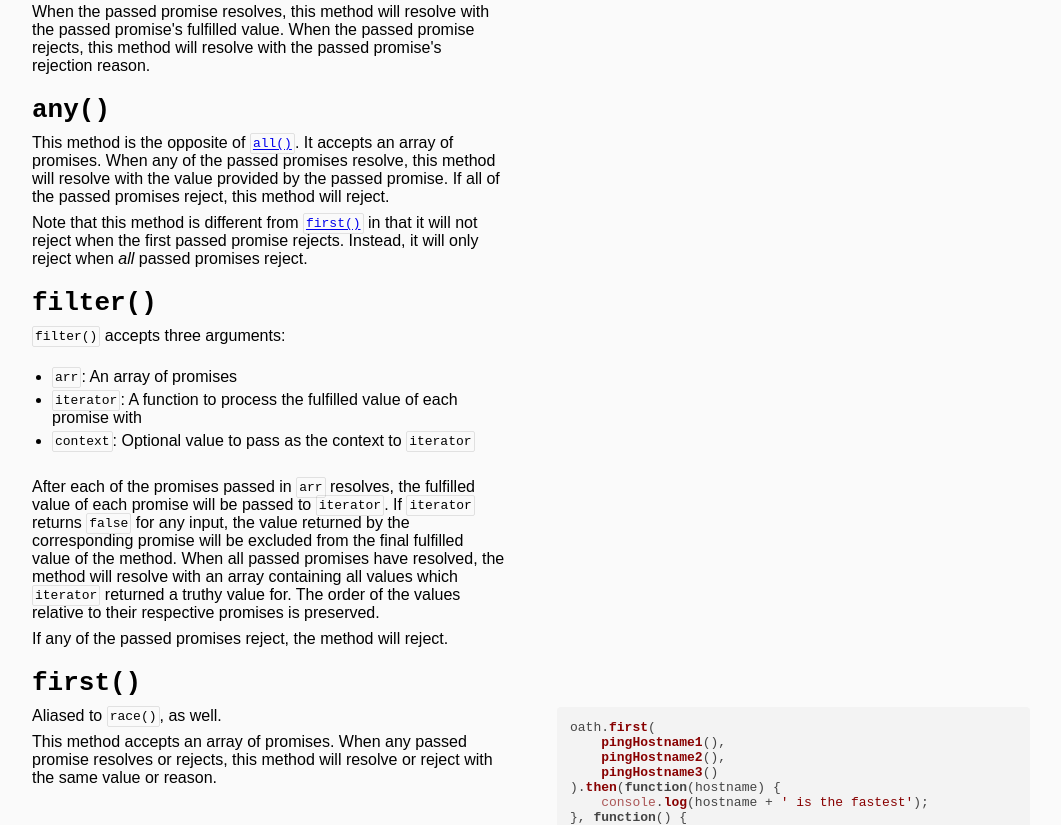
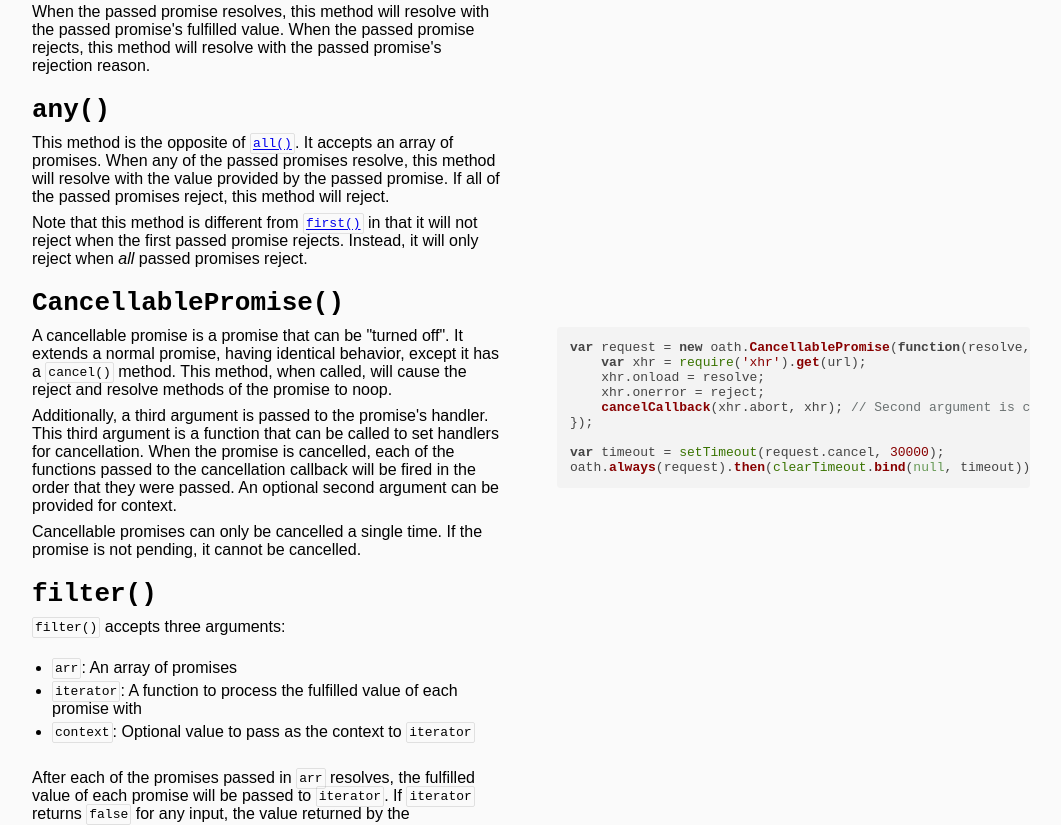
Before and after one commit to mattbasta/oath, a plain HTML site: page index.html in a window 1280 px wide. Shown: the part 1363-2188 px from the top of the page, without its empty margins (183-1244 px from the left). Drawn offline with nearby package versions, Linux system fonts and the light colour scheme.

Commit message:
Cancellable promises

```diff
--- a/index.html
+++ b/index.html
@@ -115,6 +115,7 @@ li code {
           <li><a href="#all">all()</a></li>
           <li><a href="#always">always()</a></li>
           <li><a href="#any">any()</a></li>
+          <li><a href="#CancellablePromise">CancellablePromise()</a></li>
           <li><a href="#filter">filter()</a></li>
           <li><a href="#first">first()</a></li>
           <li><a href="#ignore">ignore()</a></li>
@@ -175,6 +176,25 @@ li code {
     <p>This method is the opposite of <a href="#all"><code>all()</code></a>. It accepts an array of promises. When any of the passed promises resolve, this method will resolve with the value provided by the passed promise. If all of the passed promises reject, this method will reject.</p>
 
     <p>Note that this method is different from <a href="#first"><code>first()</code></a> in that it will not reject when the first passed promise rejects. Instead, it will only reject when <em>all</em> passed promises reject.</p>
+
+
+    <h3 id="CancellablePromise"><code>CancellablePromise()</code></h3>
+
+    <pre><code class="js">var request = new oath.CancellablePromise(function(resolve, reject, cancelCallback) {
+    var xhr = require('xhr').get(url);
+    xhr.onload = resolve;
+    xhr.onerror = reject;
+    cancelCallback(xhr.abort, xhr); // Second argument is context
+});
+
+var timeout = setTimeout(request.cancel, 30000);
+oath.always(request).then(clearTimeout.bind(null, timeout));</code></pre>
+
+    <p>A cancellable promise is a promise that can be "turned off". It extends a normal promise, having identical behavior, except it has a <code>cancel()</code> method. This method, when called, will cause the reject and resolve methods of the promise to noop.</p>
+
+    <p>Additionally, a third argument is passed to the promise's handler. This third argument is a function that can be called to set handlers for cancellation. When the promise is cancelled, each of the functions passed to the cancellation callback will be fired in the order that they were passed. An optional second argument can be provided for context.</p>
+
+    <p>Cancellable promises can only be cancelled a single time. If the promise is not pending, it cannot be cancelled.</p>
 
     <h3 id="filter"><code>filter()</code></h3>
 
```
